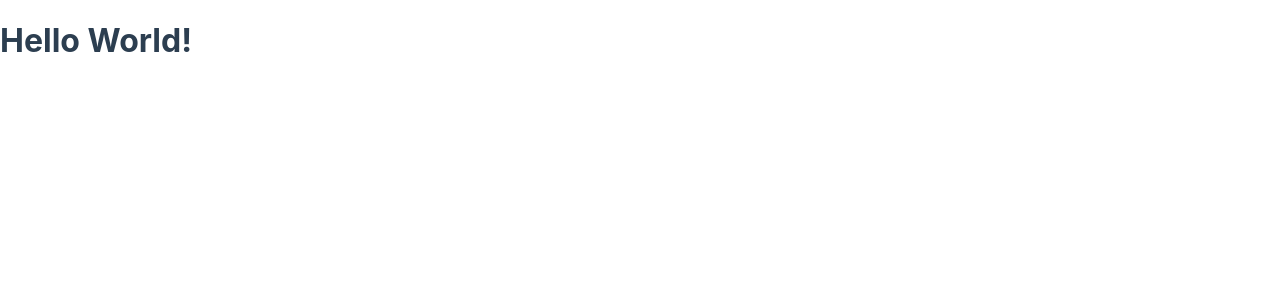
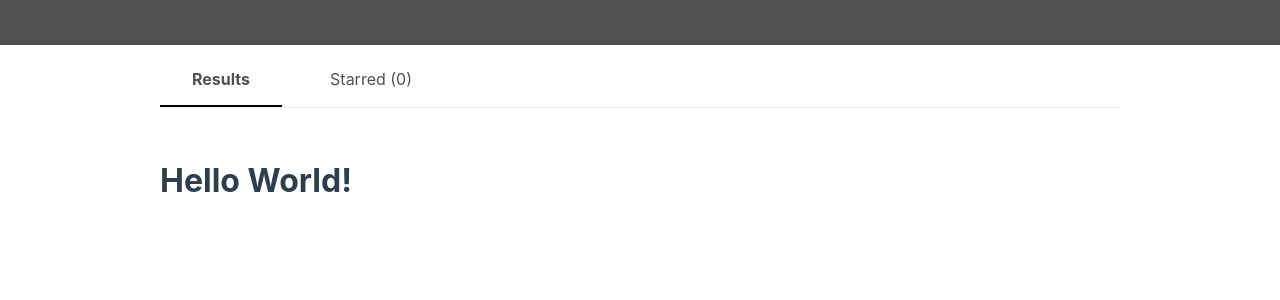
Before and after one commit to gerisztein/github-repos-poc, a Vue app: page / in a window 1280 px wide. Shown: the top 300 px of the page. Built offline with nearby package versions, Linux system fonts and the light colour scheme.

Commit message:
feat: base app

```diff
--- a/src/App.vue
+++ b/src/App.vue
@@ -1,11 +1,19 @@
 <template lang="pug">
   #app
-    router-view
+    header.main__header
+    .container
+      ui-tabs
+      .app
+        router-view
 </template>
 
 <script>
+import UiTabs from './components/ui/UiTabs'
 export default {
-  name: 'App'
+  name: 'App',
+  components: {
+    UiTabs
+  }
 }
 </script>
 
@@ -17,4 +25,23 @@ body
   padding 0
   -webkit-font-smoothing antialiased
   -moz-osx-font-smoothing grayscale
+
+.main__header
+  background #515151
+  height 45px
+  margin-bottom 16px
+  position sticky
+  top 0
+  width 100vw
+
+.container
+  margin 0 auto
+  max-width 960px
+
+.app
+  display flex
+  flex-direction row
+
+.main
+  flex-grow 1
 </style>
```
